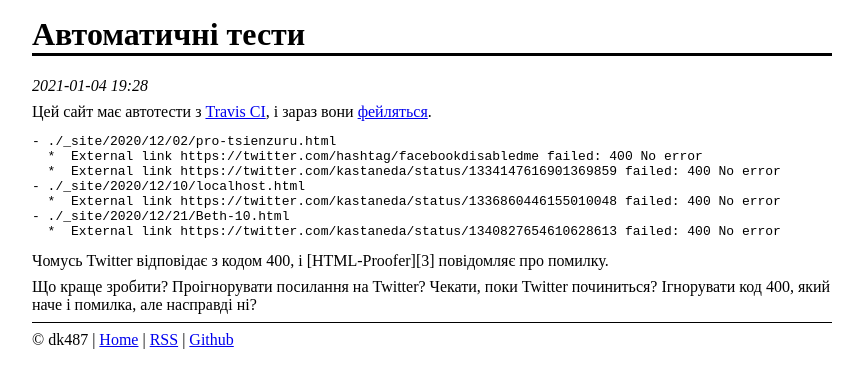
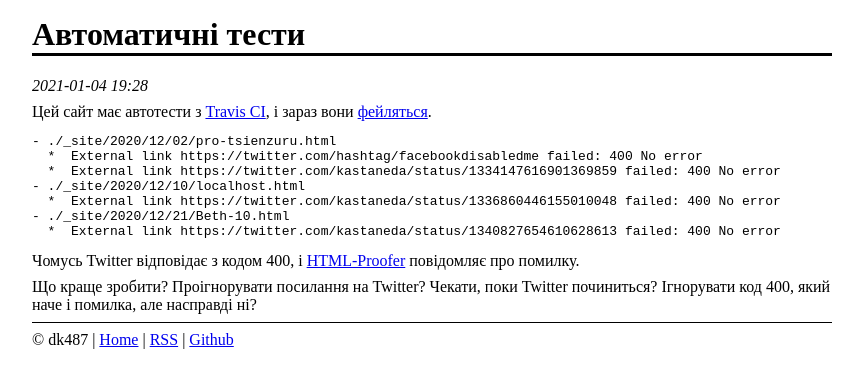
Before and after one commit to dk487/test.de.co.ua, a Jekyll site: the page built from _posts/2021-01-04-auto-tests.md, in a window 1280 px wide. Shown: the top 388 px of the page, without its empty margins (208-1071 px from the left). Built offline with Jekyll 4.4.1, drawn with Linux system fonts in a browser that asks for light colours; some of the changed lines change nothing that is shown.

Commit message:
Missed link

```diff
--- a/_posts/2021-01-04-auto-tests.md
+++ b/_posts/2021-01-04-auto-tests.md
@@ -22,3 +22,4 @@ date: 2021-01-04 21:28:50 +0200
 
 [1]: https://travis-ci.org/
 [2]: https://travis-ci.org/github/dk487/test.de.co.ua/builds/751147571
+[3]: https://github.com/gjtorikian/html-proofer
```
